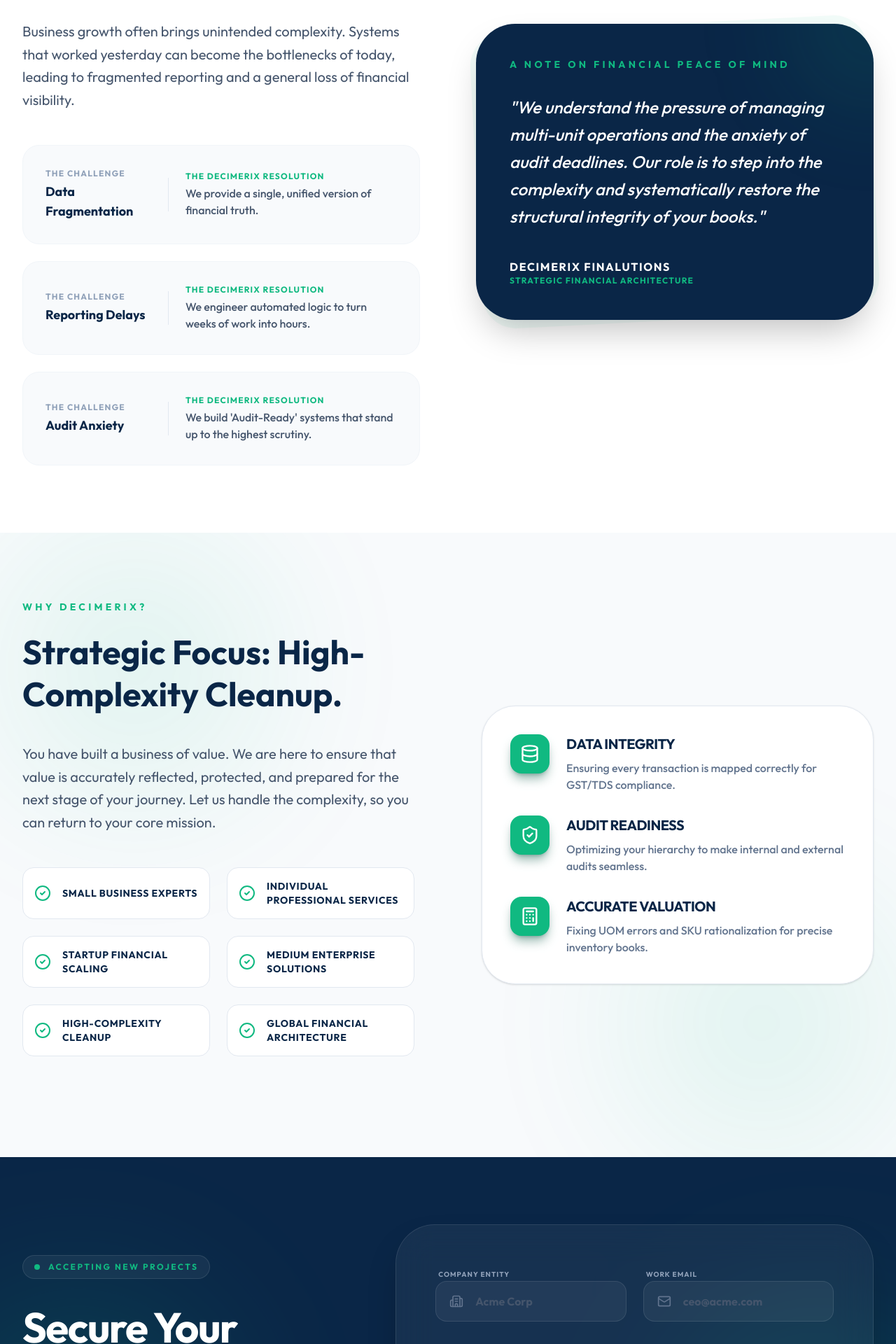
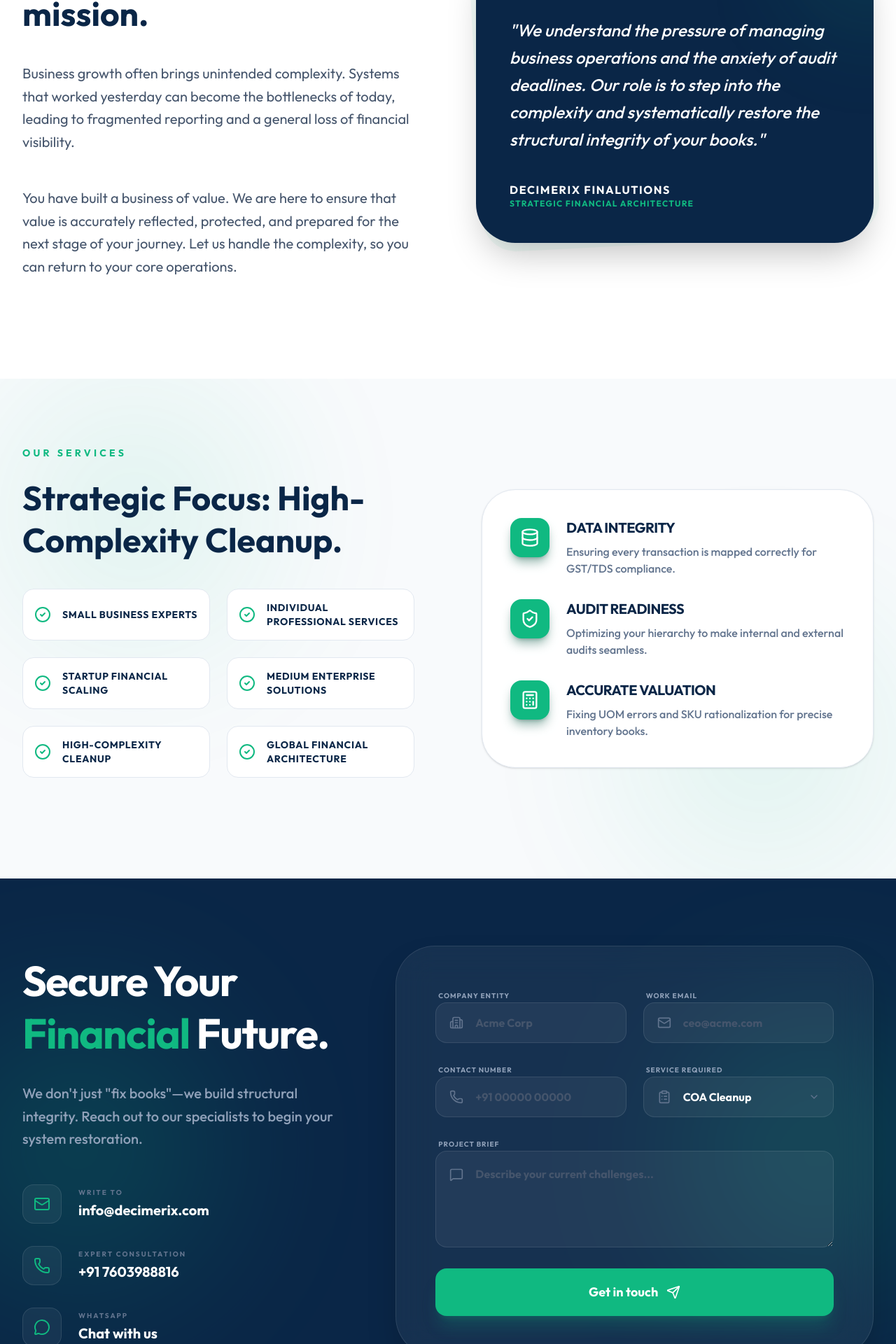
Before and after one commit to inboxarunganesh/Decimerix_Finalutions, a React (Vite) app: page / in a window 1280 px wide. Shown: the part 2452-4372 px from the top of the page at 70% size. Built offline with nearby package versions, Linux system fonts and the light colour scheme.

Commit message:
updated full website redesign

```diff
--- a/index.html
+++ b/index.html
@@ -7,7 +7,6 @@
     <link rel="icon" type="image/x-icon" href="/favicon.ico?v=1" />
     <title>Decimerix Finalutions</title>
 
-    <title>Decimerix Finalutions | Strategic Financial Architecture</title>
     <meta
       name="title"
       content="Decimerix Finalutions | Strategic Financial Architecture"
@@ -24,7 +23,12 @@
       property="og:description"
       content="Strategic financial architecture and accounting solutions for modern Indian businesses."
     />
-    <meta property="og:image" content="/og-image.png" />
+    <meta
+      property="og:image"
+      content="https://www.decimerix.com/og-flyer.jpg"
+    />
+    <meta property="og:image:width" content="1200" />
+    <meta property="og:image:height" content="630" />
 
     <meta property="twitter:card" content="summary_large_image" />
     <meta property="twitter:url" content="https://www.decimerix.com/" />
@@ -33,7 +37,10 @@
       property="twitter:description"
       content="Strategic financial architecture and accounting solutions for modern Indian businesses."
     />
-    <meta property="twitter:image" content="/og-image.png" />
+    <meta
+      property="twitter:image"
+      content="https://www.decimerix.com/og-flyer.jpg"
+    />
   </head>
   <body>
     <div id="root"></div>
--- a/src/App.tsx
+++ b/src/App.tsx
@@ -25,6 +25,7 @@
   ClipboardList,
   Sparkles,
   Send,
+  MessageCircle,
 } from "lucide-react";
 import { useState, useEffect } from "react";
 
@@ -366,7 +367,7 @@
         </section>
 
         {/* Methodology Section */}
-        <section id="services" className="py-24 bg-slate-50">
+        <section className="py-24 bg-slate-50">
           <div className="max-w-7xl mx-auto px-4 sm:px-6 lg:px-8">
             <div className="text-center max-w-3xl mx-auto mb-20">
               <h2 className="text-sm font-black text-brand-emerald uppercase tracking-[0.3em] mb-6">
@@ -418,8 +419,8 @@
           </div>
         </section>
 
-        {/* Comparison Section */}
-        <section className="py-24 bg-white">
+        {/* About Section */}
+        <section id="about" className="py-24 bg-white">
           <div className="max-w-7xl mx-auto px-4 sm:px-6 lg:px-8">
             <div className="grid lg:grid-cols-2 gap-20 items-center">
               <div>
@@ -427,7 +428,7 @@
                   Why Entrust Your Books to Decimerix?
                 </h2>
                 <h3 className="text-4xl lg:text-5xl font-black text-brand-navy mb-10 leading-tight">
-                  We Resolve the Friction of Complexity.
+                  We Resolve the Friction while you focus on your mission.
                 </h3>
                 <p className="text-slate-600 text-xl mb-12 leading-relaxed">
                   Business growth often brings unintended complexity. Systems
@@ -435,32 +436,12 @@
                   leading to fragmented reporting and a general loss of
                   financial visibility.
                 </p>
-                <div className="space-y-6">
-                  {comparisons.map((item, i) => (
-                    <div
-                      key={i}
-                      className="flex flex-col sm:flex-row sm:items-center gap-6 p-8 rounded-3xl bg-slate-50 border border-slate-100 hover:border-brand-emerald transition-all"
-                    >
-                      <div className="sm:w-1/3">
-                        <p className="text-xs font-black text-slate-400 uppercase tracking-widest mb-1">
-                          The Challenge
-                        </p>
-                        <p className="text-brand-navy font-black text-lg">
-                          {item.challenge}
-                        </p>
-                      </div>
-                      <div className="hidden sm:block w-px h-12 bg-slate-200"></div>
-                      <div className="sm:w-2/3">
-                        <p className="text-xs font-black text-brand-emerald uppercase tracking-widest mb-1">
-                          The Decimerix Resolution
-                        </p>
-                        <p className="text-slate-600 font-medium">
-                          {item.resolution}
-                        </p>
-                      </div>
-                    </div>
-                  ))}
-                </div>
+                <p className="text-slate-600 text-xl mb-12 leading-relaxed">
+                  You have built a business of value. We are here to ensure that
+                  value is accurately reflected, protected, and prepared for the
+                  next stage of your journey. Let us handle the complexity, so
+                  you can return to your core operations.
+                </p>
               </div>
               <div className="relative">
                 <div className="absolute inset-0 bg-brand-emerald/5 rounded-[3rem] -rotate-3"></div>
@@ -470,10 +451,10 @@
                     A Note on Financial Peace of Mind
                   </h4>
                   <p className="text-white text-2xl font-medium leading-relaxed mb-10 italic">
-                    "We understand the pressure of managing multi-unit
-                    operations and the anxiety of audit deadlines. Our role is
-                    to step into the complexity and systematically restore the
-                    structural integrity of your books."
+                    "We understand the pressure of managing business operations
+                    and the anxiety of audit deadlines. Our role is to step into
+                    the complexity and systematically restore the structural
+                    integrity of your books."
                   </p>
                   <div className="flex items-center gap-6">
                     <div>
@@ -491,9 +472,9 @@
           </div>
         </section>
 
-        {/* About Section */}
+        {/* Services Section */}
         <section
-          id="about"
+          id="services"
           className="py-24 bg-slate-50 relative overflow-hidden"
         >
           <div className="absolute top-0 left-0 w-full h-full opacity-10 pointer-events-none">
@@ -505,17 +486,11 @@
             <div className="grid lg:grid-cols-2 gap-24 items-center">
               <div>
                 <h2 className="text-sm font-black text-brand-emerald uppercase tracking-[0.3em] mb-6">
-                  Why Decimerix?
+                  OUR SERVICES
                 </h2>
                 <h3 className="text-4xl lg:text-5xl font-black text-brand-navy mb-10 leading-tight">
                   Strategic Focus: High-Complexity Cleanup.
                 </h3>
-                <p className="text-slate-600 text-xl mb-12 leading-relaxed">
-                  You have built a business of value. We are here to ensure that
-                  value is accurately reflected, protected, and prepared for the
-                  next stage of your journey. Let us handle the complexity, so
-                  you can return to your core mission.
-                </p>
 
                 <div className="grid sm:grid-cols-2 gap-6 mb-12">
                   {features.map((feature, i) => (
@@ -597,13 +572,6 @@
           <div className="max-w-7xl mx-auto px-4 sm:px-6 lg:px-8 relative z-10">
             <div className="grid lg:grid-cols-12 gap-16 items-center">
               <div className="lg:col-span-5">
-                <div className="inline-flex items-center gap-3 px-4 py-2 rounded-full bg-white/5 border border-white/10 text-brand-emerald text-xs font-black uppercase tracking-[0.2em] mb-8">
-                  <span className="relative flex h-2 w-2">
-                    <span className="animate-ping absolute inline-flex h-full w-full rounded-full bg-brand-emerald opacity-75"></span>
-                    <span className="relative inline-flex rounded-full h-2 w-2 bg-brand-emerald"></span>
-                  </span>
-                  Accepting New Projects
-                </div>
                 <h2 className="text-5xl lg:text-6xl font-black text-white mb-8 leading-tight tracking-tight">
                   Secure Your{" "}
                   <span className="text-brand-emerald">Financial</span> Future.
@@ -640,6 +608,24 @@
                       </p>
                     </div>
                   </div>
+                  <a
+                    href="https://wa.me/917603988816"
+                    target="_blank"
+                    rel="noopener noreferrer"
+                    className="flex items-center gap-6 group"
+                  >
+                    <div className="w-14 h-14 rounded-2xl bg-white/5 border border-white/10 flex items-center justify-center group-hover:bg-brand-emerald transition-all duration-300">
+                      <MessageCircle className="w-6 h-6 text-brand-emerald group-hover:text-white" />
+                    </div>
+                    <div>
+                      <p className="text-slate-500 text-[10px] font-black uppercase tracking-[0.2em] mb-1">
+                        WhatsApp
+                      </p>
+                      <p className="text-white font-black text-xl hover:text-brand-emerald transition-colors cursor-pointer">
+                        Chat with us
+                      </p>
+                    </div>
+                  </a>
                 </div>
               </div>
 
@@ -785,11 +771,6 @@
                         {result}
                       </p>
                     )}
-
-                    <p className="text-center text-[10px] text-slate-500 font-bold uppercase tracking-widest mt-6">
-                      <Sparkles className="inline w-3 h-3 mr-1 text-brand-emerald" />
-                      Complimentary Initial Forensic Review included
-                    </p>
                   </form>
                 </motion.div>
               </div>
```
Also changed, not shown: public/og-flyer.png (added).
